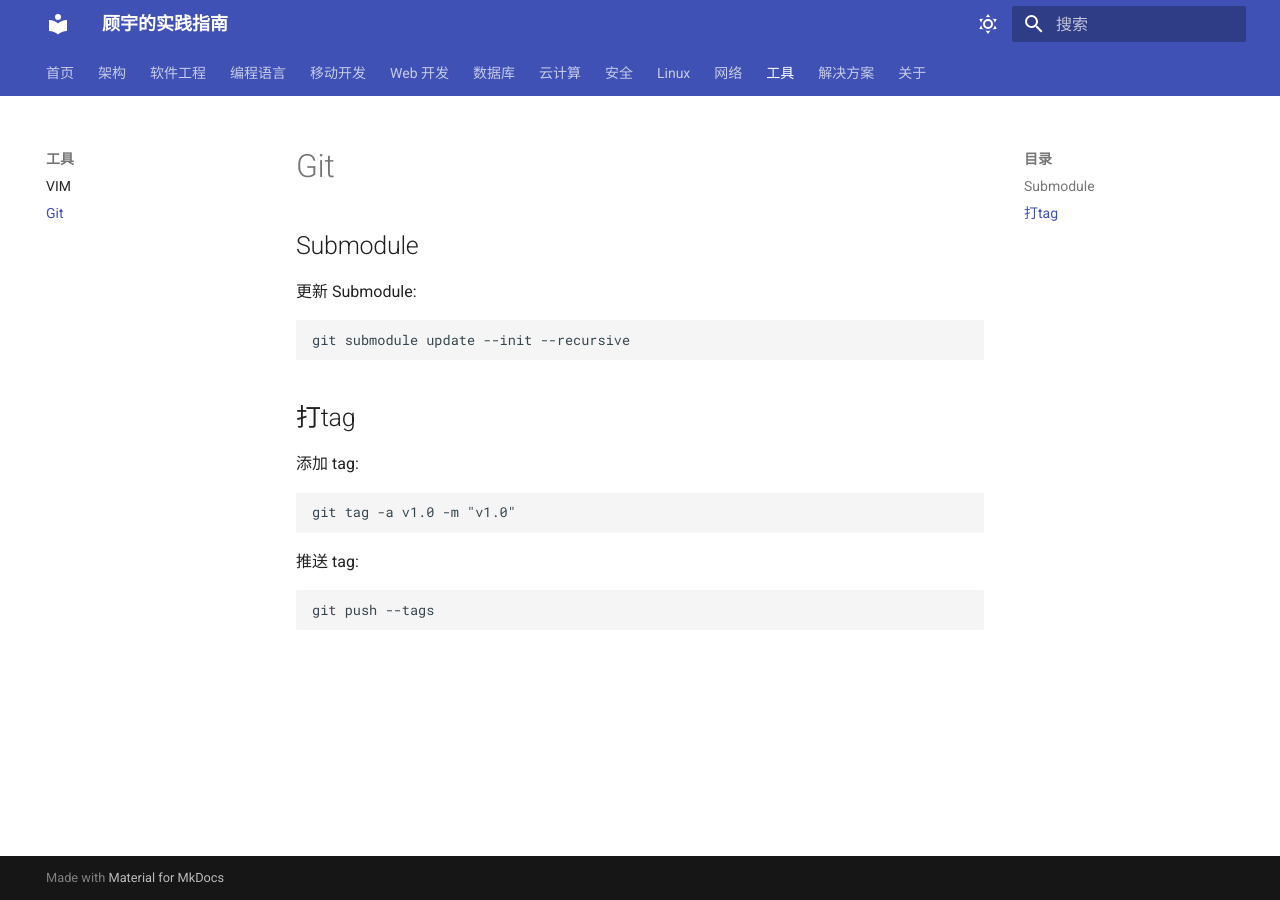
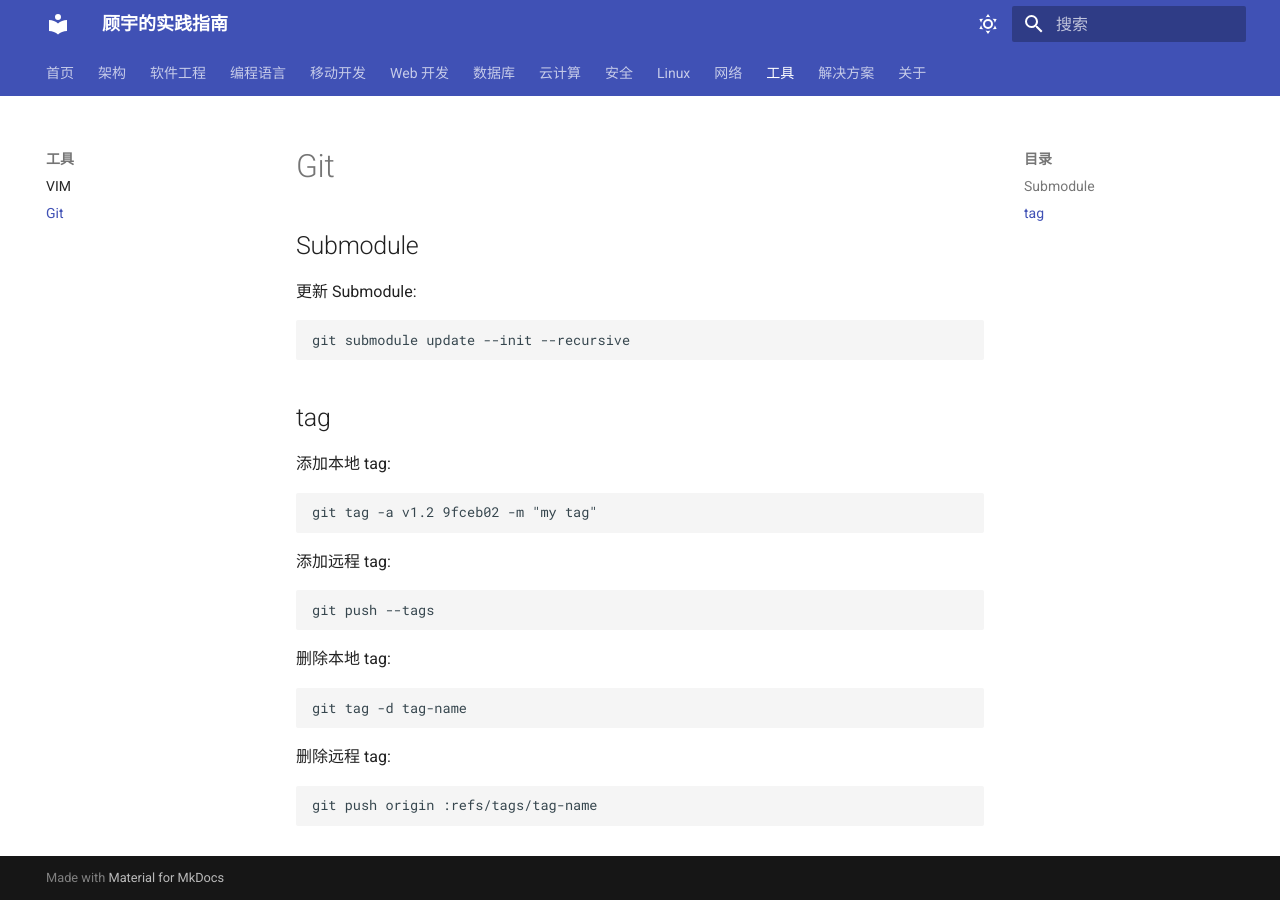
Before and after one commit to wizardbyron/guides, an MkDocs documentation site: the page built from docs/tools/git.md, in a window 1280 px wide. Built offline with MkDocs 1.6.1 and Material for MkDocs 9.7.7, drawn with Linux system fonts in a browser that asks for light colours.

Commit message:
update git guide

````diff
--- a/docs/tools/git.md
+++ b/docs/tools/git.md
@@ -8,16 +8,28 @@
 git submodule update --init --recursive
 ```
 
-## 打tag
+## tag
 
-添加 tag:
+添加本地 tag:
 
 ```shell
-git tag -a v1.0 -m "v1.0"
+git tag -a v1.2 9fceb02 -m "my tag"
 ```
 
-推送 tag:
+添加远程 tag:
 
 ```shell
 git push --tags
 ```
+
+删除本地 tag:
+
+```shell
+git tag -d tag-name
+```
+
+删除远程 tag:
+
+```shell
+git push origin :refs/tags/tag-name
+```
````
